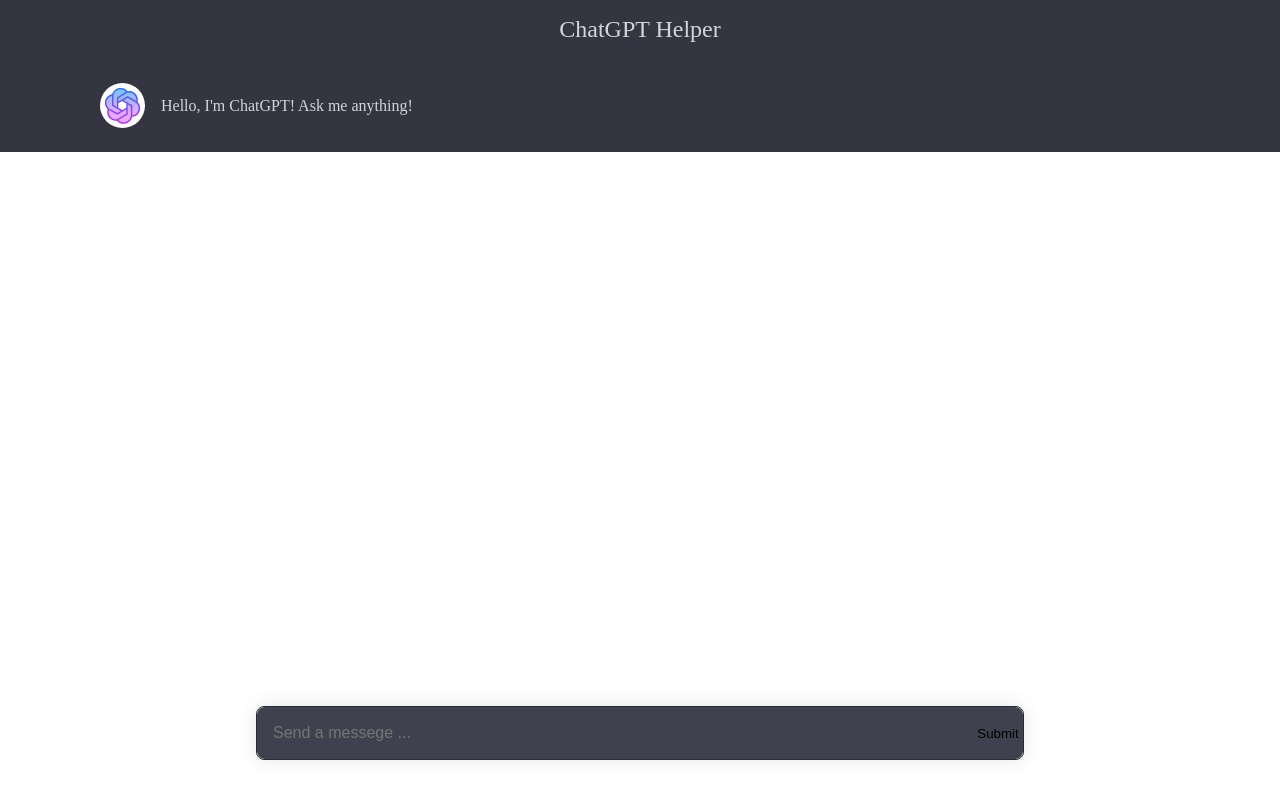
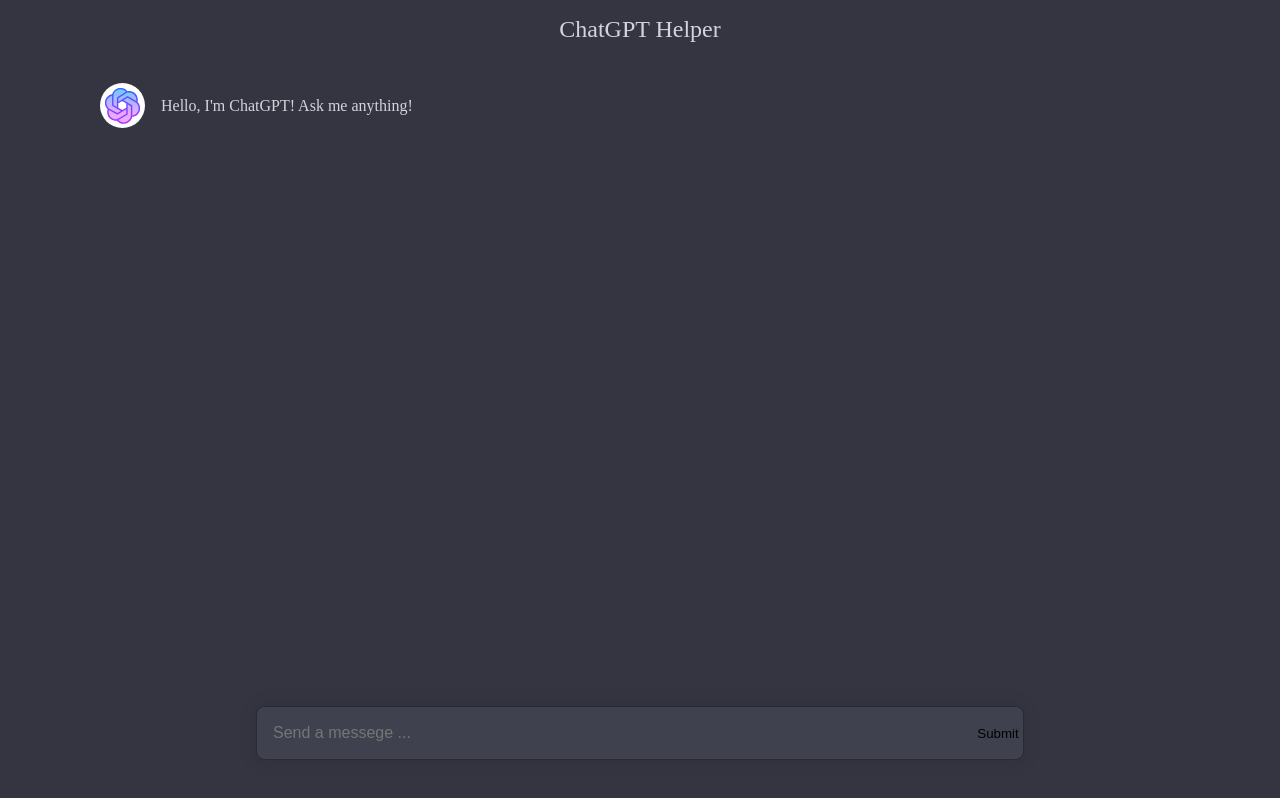
Before and after one commit to lewKcoder/chat-supporter, a Next.js app: page / in a window 1280 px wide. Built offline with nearby package versions, Linux system fonts and the light colour scheme.

Commit message:
Fixed style and name

```diff
--- a/src/pages/index.tsx
+++ b/src/pages/index.tsx
@@ -2,7 +2,7 @@
 import { LayoutChat } from '@/layouts/chat';
 import { Header } from '@/components/header';
 
-export default function Home() {
+export default function Chat() {
   return (
     <>
       <Head>
--- a/src/styles/globals.scss
+++ b/src/styles/globals.scss
@@ -4,6 +4,11 @@
   margin: 0;
 }
 
+body {
+  height: 100vh;
+  background-color: #343541;
+}
+
 a {
   text-decoration: none;
 }
```
